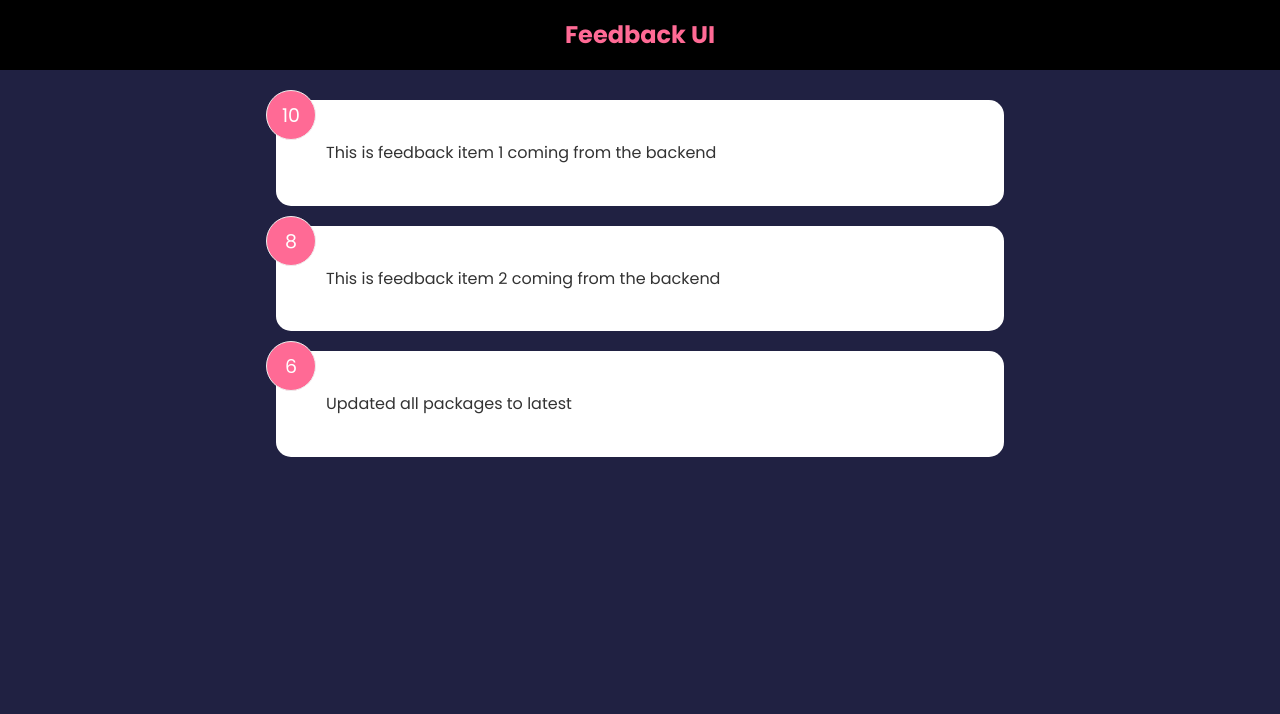
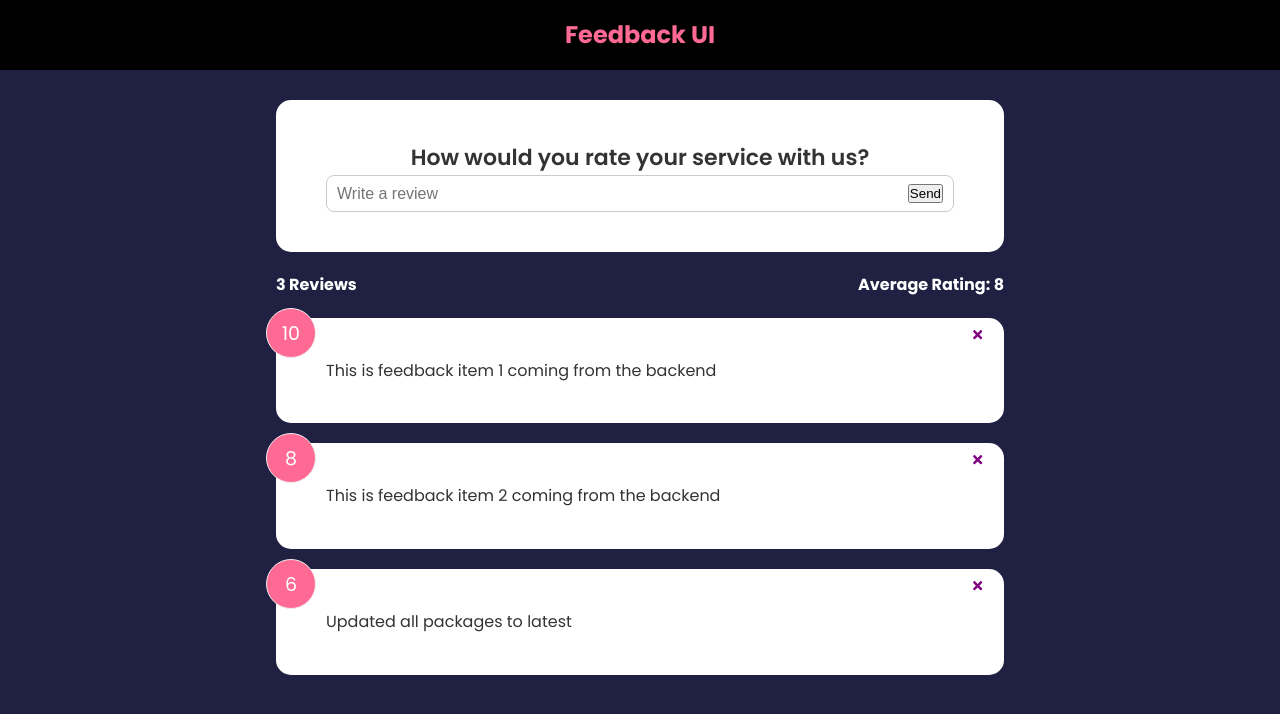
Before and after one commit to ReneMSdev/feedback-app, a React (Vite) app: page / in a window 1280 px wide. Shown: the top 714 px of the page. Built offline with nearby package versions, Linux system fonts and the light colour scheme.

Commit message:
Components, Props & State

```diff
--- a/package.json
+++ b/package.json
@@ -11,7 +11,8 @@
   },
   "dependencies": {
     "react": "^18.3.1",
-    "react-dom": "^18.3.1"
+    "react-dom": "^18.3.1",
+    "react-icons": "^5.4.0"
   },
   "devDependencies": {
     "@eslint/js": "^9.17.0",
--- a/src/App.jsx
+++ b/src/App.jsx
@@ -1,19 +1,32 @@
-import { useState } from 'react';
-import Header from './components/Header';
-import FeedbackList from './components/FeedbackList';
-import FeedbackData from './data/FeedbackData';
+import { useState } from 'react'
+import Header from './components/Header'
+import FeedbackList from './components/FeedbackList'
+import FeedbackStats from './components/FeedbackStats'
+import FeedbackData from './data/FeedbackData'
+import FeedbackForm from './components/FeedbackForm'
 
 const App = () => {
-  const [feedback, setFeedback] = useState(FeedbackData);
+  const [feedback, setFeedback] = useState(FeedbackData)
+
+  const deleteFeedback = (id) => {
+    if (window.confirm('Are you sure you want to delete?')) {
+      setFeedback(feedback.filter((item) => item.id !== id))
+    }
+  }
 
   return (
     <>
       <Header />
       <div className="container">
-        <FeedbackList feedback={feedback} />
+        <FeedbackForm />
+        <FeedbackStats feedback={feedback} />
+        <FeedbackList
+          feedback={feedback}
+          handleDelete={deleteFeedback}
+        />
       </div>
     </>
-  );
-};
+  )
+}
 
-export default App;
+export default App
--- /dev/null
+++ b/src/components/FeedbackForm.jsx
@@ -0,0 +1,31 @@
+import { useState } from 'react'
+import Card from './shared/Card'
+
+const FeedbackForm = () => {
+  const [text, setText] = useState('')
+
+  const handleTextChange = (e) => {
+    setText(e.target.value)
+  }
+
+  return (
+    <div>
+      <Card>
+        <form>
+          <h2>How would you rate your service with us?</h2>
+          {/* @todo - rating select component */}
+          <div className="input-group">
+            <input
+              onChange={handleTextChange}
+              type="text"
+              placeholder="Write a review"
+              value={text}
+            />
+            <button type="submit">Send</button>
+          </div>
+        </form>
+      </Card>
+    </div>
+  )
+}
+export default FeedbackForm
--- a/src/components/FeedbackItem.jsx
+++ b/src/components/FeedbackItem.jsx
@@ -1,12 +1,24 @@
-import { useState } from 'react';
+import { FaTimes } from 'react-icons/fa'
+import PropTypes from 'prop-types'
+import Card from './shared/Card'
 
-const FeedbackItem = ({ item }) => {
+const FeedbackItem = ({ item, handleDelete }) => {
   return (
-    <div className="card">
+    <Card>
       <div className="num-display">{item.rating}</div>
+      <button
+        onClick={() => handleDelete(item.id)}
+        className="close"
+      >
+        <FaTimes color="purple" />
+      </button>
       <div className="text-display">{item.text}</div>
-    </div>
-  );
-};
+    </Card>
+  )
+}
 
-export default FeedbackItem;
+FeedbackItem.propTypes = {
+  item: PropTypes.object.isRequired,
+}
+
+export default FeedbackItem
--- a/src/components/FeedbackList.jsx
+++ b/src/components/FeedbackList.jsx
@@ -1,14 +1,30 @@
-import FeedbackItem from './FeedbackItem';
+import PropTypes from 'prop-types'
+import FeedbackItem from './FeedbackItem'
 
-const FeedbackList = ({ feedback }) => {
-  if (!feedback || feedback.length === 0) return <p>No Feedback Yet</p>;
+const FeedbackList = ({ feedback, handleDelete }) => {
+  if (!feedback || feedback.length === 0) return <p>No Feedback Yet</p>
 
   return (
     <div className="feedback-list">
       {feedback.map((item) => (
-        <FeedbackItem key={item.id} item={item} />
+        <FeedbackItem
+          key={item.id}
+          item={item}
+          handleDelete={handleDelete}
+        />
       ))}
     </div>
-  );
-};
-export default FeedbackList;
+  )
+}
+
+FeedbackList.propTypes = {
+  feedback: PropTypes.arrayOf(
+    PropTypes.shape({
+      id: PropTypes.number.isRequired,
+      text: PropTypes.string.isRequired,
+      rating: PropTypes.number.isRequired,
+    })
+  ),
+}
+
+export default FeedbackList
--- /dev/null
+++ b/src/components/FeedbackStats.jsx
@@ -0,0 +1,20 @@
+import PropTypes from 'prop-types'
+
+const FeedbackStats = ({ feedback }) => {
+  // Calculate ratings avgerage
+  const average = feedback.reduce((sum, item) => sum + item.rating, 0) / feedback.length
+  const formattedAverage = Number.isInteger(average) ? average : average.toFixed(1)
+
+  return (
+    <div className="feedback-stats">
+      <h4>{feedback.length} Reviews</h4>
+      <h4>{`Average Rating: ${isNaN(formattedAverage) ? 0 : formattedAverage}`}</h4>
+    </div>
+  )
+}
+
+FeedbackStats.propTypes = {
+  feedback: PropTypes.array.isRequired,
+}
+
+export default FeedbackStats
--- /dev/null
+++ b/src/components/shared/Card.jsx
@@ -0,0 +1,12 @@
+import PropTypes from 'prop-types'
+
+const Card = ({ children, reverse = false }) => {
+  return <div className={`card ${reverse && 'reverse'}`}>{children}</div>
+}
+
+Card.propTypes = {
+  children: PropTypes.node.isRequired,
+  reverse: PropTypes.bool,
+}
+
+export default Card
--- a/src/data/FeedbackData.js
+++ b/src/data/FeedbackData.js
@@ -14,6 +14,6 @@ const FeedbackData = [
     rating: 6,
     id: 4,
   },
-];
+]
 
-export default FeedbackData;
+export default FeedbackData
```
Also changed, not shown: 1 other file (tests, documents, lock files or other folders).
